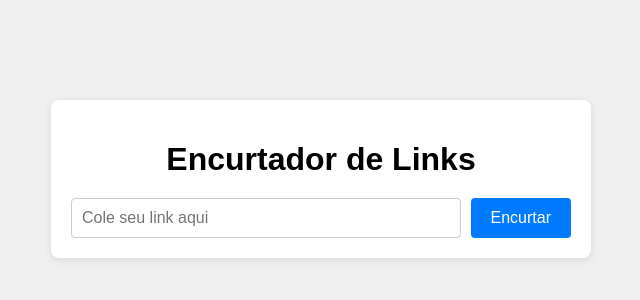
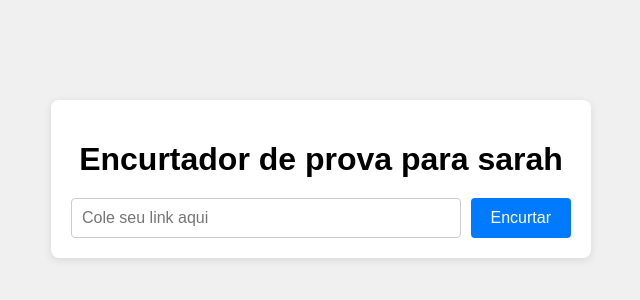
Before and after one commit to perepepeu/encurtador, a Flask app: page / in a window 1280 px wide. Shown: the top 300 px of the page, without its empty margins (319-959 px from the left). Run offline with Flask 3, Linux system fonts and the light colour scheme.

Commit message:
prova para sarah

```diff
--- a/templates/index.html
+++ b/templates/index.html
@@ -35,7 +35,7 @@
 </head>
 <body>
     <div class="container">
-        <h1>Encurtador de Links</h1>
+        <h1>Encurtador de prova para sarah</h1>
         <form method="POST">
             <input type="url" name="url" placeholder="Cole seu link aqui" required>
             <button type="submit">Encurtar</button>
```
